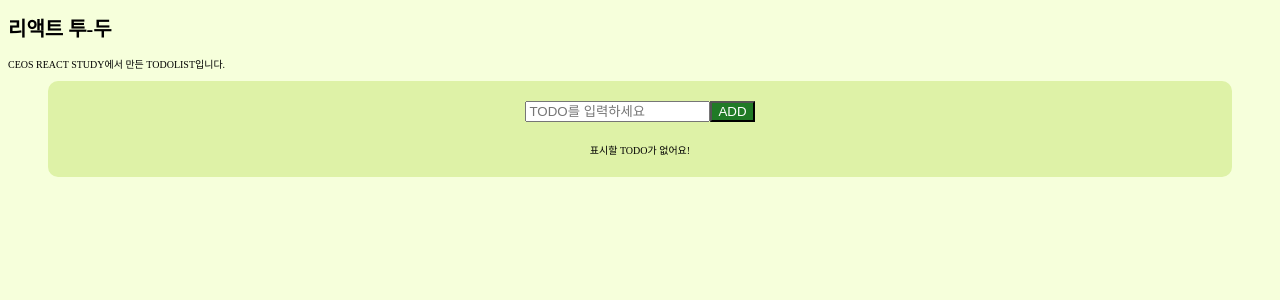
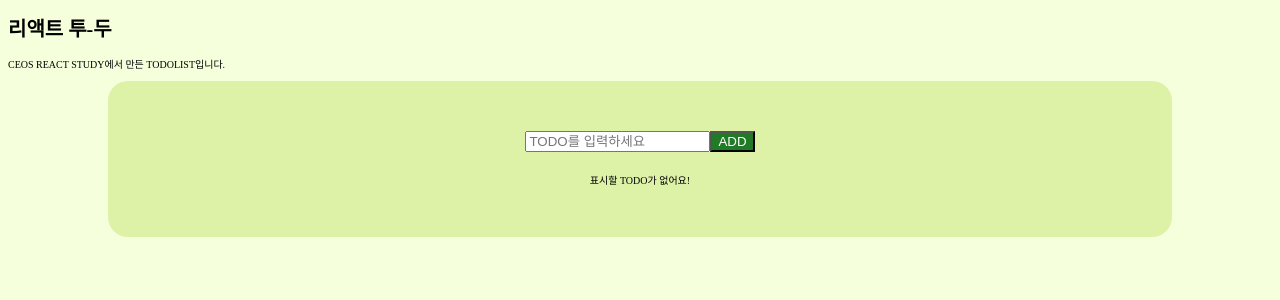
Before and after one commit to CEOS-Developers/react-todo, a React (Create React App) app: page / in a window 1280 px wide. Shown: the top 300 px of the page. Built offline with nearby package versions, Linux system fonts and the light colour scheme.

Commit message:
디자인 수정

```diff
--- a/src/components/todo/Todo.js
+++ b/src/components/todo/Todo.js
@@ -6,13 +6,13 @@ import TodoCard from "./TodoCard";
 
 const Div = styled.div`
   background-color: #def2a7;
-  margin: 0 4rem;
-  padding: 2rem 0;
+  margin: 0 10rem;
+  padding: 5rem 0;
   display: flex;
   flex-direction: column;
   align-items: center;
   justify-content: center;
-  border-radius: 1rem;
+  border-radius: 2rem;
 `;
 
 class Todo extends Component {
--- a/src/components/todo/TodoCard.js
+++ b/src/components/todo/TodoCard.js
@@ -2,7 +2,7 @@ import React, { Component } from "react";
 import styled from "styled-components";
 
 const Span = styled.span`
-  width:80%
+  width:70%
   background-color:#207A26;
   margin-bottom: 1rem;
   font-size: 1.5rem;
```
